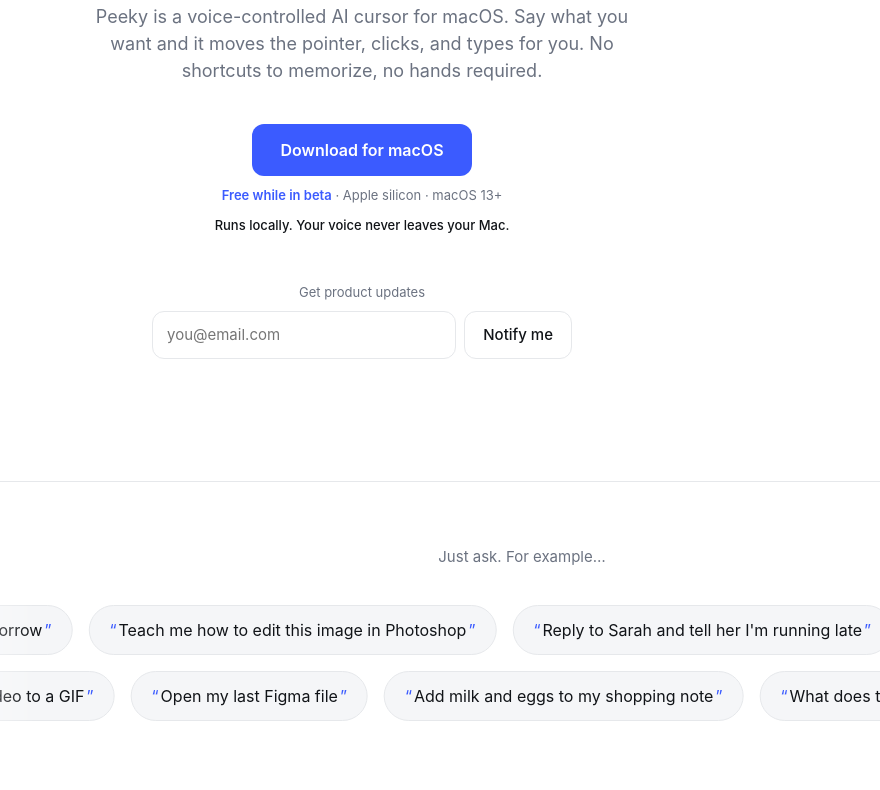
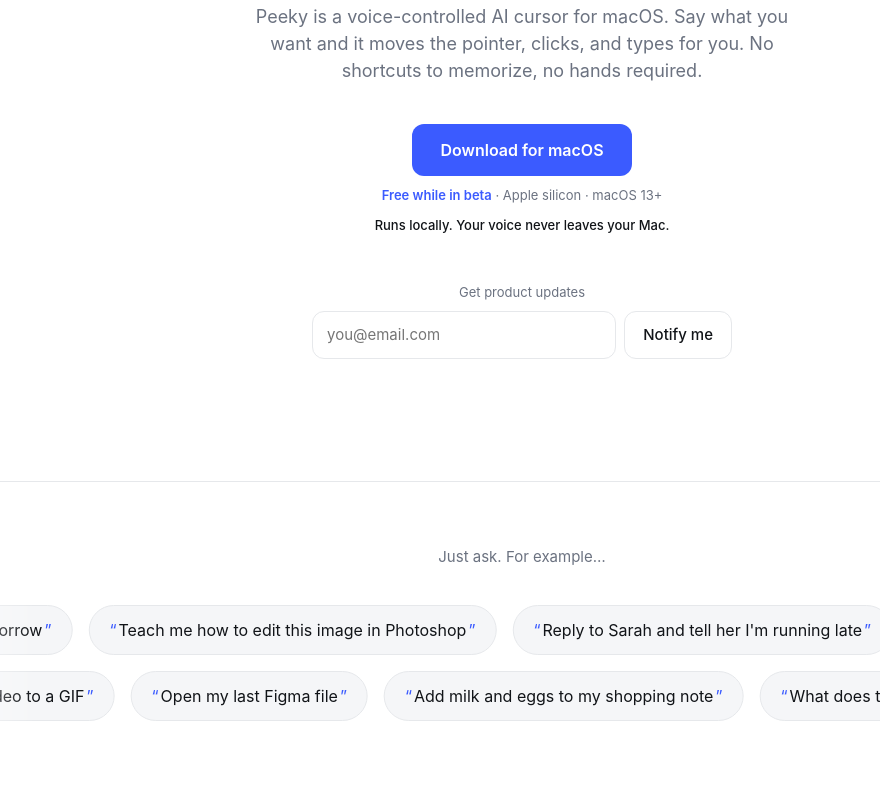
Before and after one commit to danielbusnz-lgtm/Peeky_Frontend, a website: page index.html in a window 1280 px wide. Shown: the part 280-1070 px from the top of the page, without its empty margins (118-998 px from the left). Drawn offline with Linux system fonts and the light colour scheme; no server answers.

Commit message:
fix: correct invalid main margin (40 auto -> 0 auto)

```diff
--- a/style.css
+++ b/style.css
@@ -39,7 +39,7 @@ body {
 }
 
 /* layout */
-main { max-width: var(--max); margin: 40 auto; padding: 0 24px; }
+main { max-width: var(--max); margin: 0 auto; padding: 0 24px; }
 
 /* hero */
 .hero {
```
